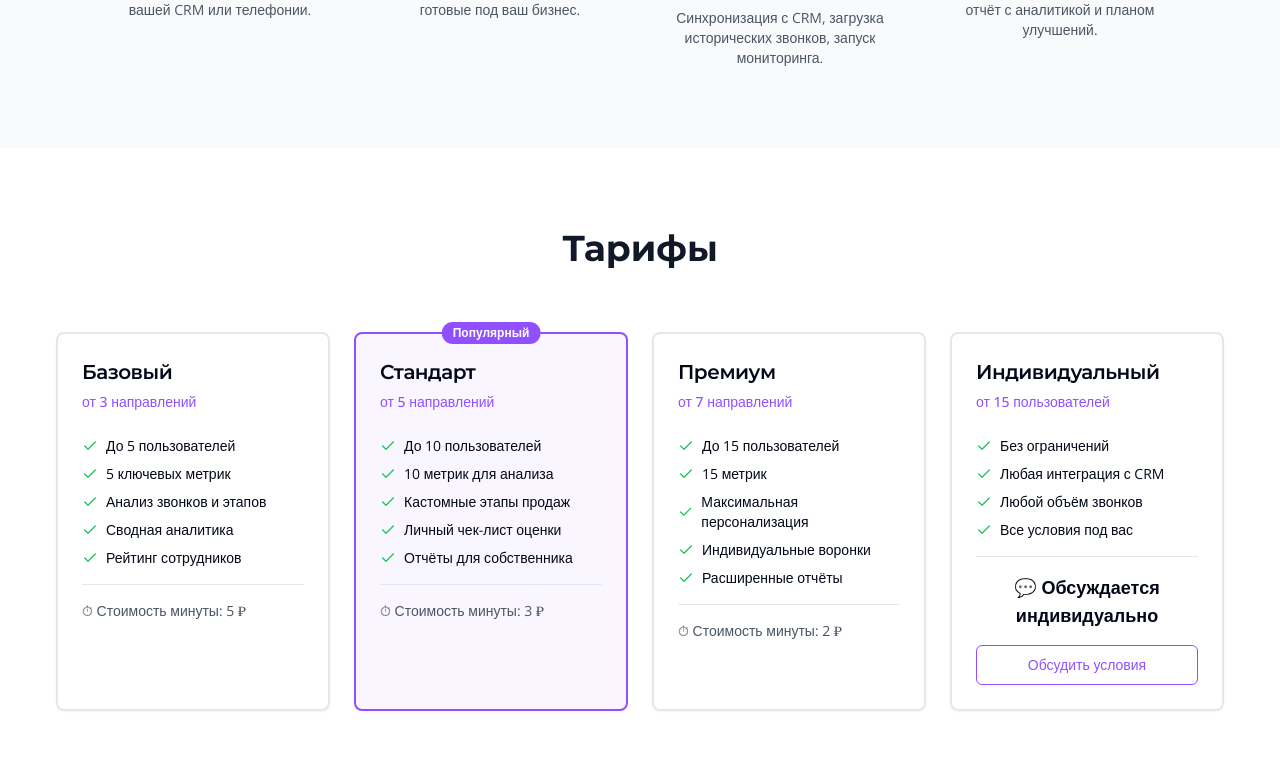
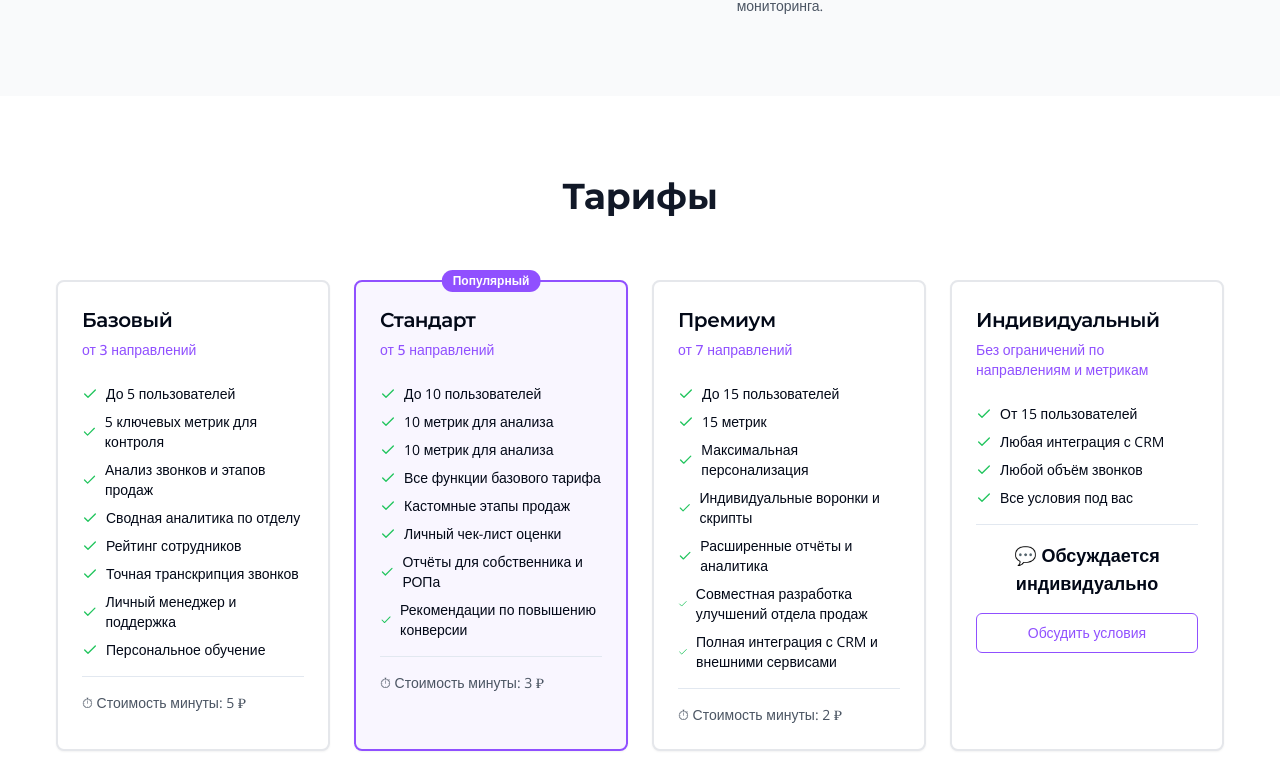
Before and after one commit to baselike/ai-qc-website, a React (Vite) app: page / in a window 1280 px wide. Shown: the part 2813-3572 px from the top of the page. Built offline with nearby package versions, Linux system fonts and the light colour scheme.

Commit message:
тарифы и микроисправления

```diff
--- a/src/pages/Index.tsx
+++ b/src/pages/Index.tsx
@@ -79,7 +79,7 @@ const Index = () => {
             </h2>
           </div>
 
-          <div className="grid md:grid-cols-3 gap-8">
+          <div className="grid md:grid-cols-2 gap-8">
             <Card className="text-center p-8 border-0 shadow-lg">
               <CardHeader>
                 <div className="w-16 h-16 bg-violet/10 rounded-full flex items-center justify-center mx-auto mb-4">
@@ -327,19 +327,31 @@ const Index = () => {
                   </div>
                   <div className="flex items-center">
                     <Icon name="Check" size={16} className="text-green-500 mr-2" />
-                    5 ключевых метрик
+                    5 ключевых метрик для контроля
                   </div>
                   <div className="flex items-center">
                     <Icon name="Check" size={16} className="text-green-500 mr-2" />
-                    Анализ звонков и этапов
+                    Анализ звонков и этапов продаж
                   </div>
                   <div className="flex items-center">
                     <Icon name="Check" size={16} className="text-green-500 mr-2" />
-                    Сводная аналитика
+                    Сводная аналитика по отделу
                   </div>
                   <div className="flex items-center">
                     <Icon name="Check" size={16} className="text-green-500 mr-2" />
                     Рейтинг сотрудников
+                  </div>
+                  <div className="flex items-center">
+                    <Icon name="Check" size={16} className="text-green-500 mr-2" />
+                    Точная транскрипция звонков
+                  </div>
+                  <div className="flex items-center">
+                    <Icon name="Check" size={16} className="text-green-500 mr-2" />
+                    Личный менеджер и поддержка
+                  </div>
+                  <div className="flex items-center">
+                    <Icon name="Check" size={16} className="text-green-500 mr-2" />
+                    Персональное обучение
                   </div>
                 </div>
                 <div className="border-t pt-4">
@@ -373,6 +385,14 @@ const Index = () => {
                   </div>
                   <div className="flex items-center">
                     <Icon name="Check" size={16} className="text-green-500 mr-2" />
+                    10 метрик для анализа
+                  </div>
+                  <div className="flex items-center">
+                    <Icon name="Check" size={16} className="text-green-500 mr-2" />
+                    Все функции базового тарифа
+                  </div>
+                  <div className="flex items-center">
+                    <Icon name="Check" size={16} className="text-green-500 mr-2" />
                     Кастомные этапы продаж
                   </div>
                   <div className="flex items-center">
@@ -381,7 +401,11 @@ const Index = () => {
                   </div>
                   <div className="flex items-center">
                     <Icon name="Check" size={16} className="text-green-500 mr-2" />
-                    Отчёты для собственника
+                    Отчёты для собственника и РОПа
+                  </div>
+                  <div className="flex items-center">
+                    <Icon name="Check" size={16} className="text-green-500 mr-2" />
+                    Рекомендации по повышению конверсии
                   </div>
                 </div>
                 <div className="border-t pt-4">
@@ -416,11 +440,19 @@ const Index = () => {
                   </div>
                   <div className="flex items-center">
                     <Icon name="Check" size={16} className="text-green-500 mr-2" />
-                    Индивидуальные воронки
+                    Индивидуальные воронки и скрипты
                   </div>
                   <div className="flex items-center">
                     <Icon name="Check" size={16} className="text-green-500 mr-2" />
-                    Расширенные отчёты
+                    Расширенные отчёты и аналитика
+                  </div>
+                  <div className="flex items-center">
+                    <Icon name="Check" size={16} className="text-green-500 mr-2" />
+                    Совместная разработка улучшений отдела продаж
+                  </div>
+                  <div className="flex items-center">
+                    <Icon name="Check" size={16} className="text-green-500 mr-2" />
+                    Полная интеграция с CRM и внешними сервисами
                   </div>
                 </div>
                 <div className="border-t pt-4">
@@ -436,14 +468,14 @@ const Index = () => {
                   Индивидуальный
                 </CardTitle>
                 <CardDescription className="text-violet font-medium">
-                  от 15 пользователей
+                  Без ограничений по направлениям и метрикам
                 </CardDescription>
               </CardHeader>
               <CardContent className="space-y-4">
                 <div className="space-y-2 text-sm">
                   <div className="flex items-center">
                     <Icon name="Check" size={16} className="text-green-500 mr-2" />
-                    Без ограничений
+                    От 15 пользователей
                   </div>
                   <div className="flex items-center">
                     <Icon name="Check" size={16} className="text-green-500 mr-2" />
@@ -503,10 +535,12 @@ const Index = () => {
                   <Icon name="Calendar" size={20} className="mr-2" />
                   Записаться на демо
                 </Button>
-                <Button variant="outline" size="lg" className="border-violet text-violet hover:bg-violet/10 px-8 py-4 text-lg">
-                  <Icon name="Phone" size={20} className="mr-2" />
-                  +7 (999) 123-45-67
-                </Button>
+                <a href="tel:+79101307620" >
+                  <Button variant="outline" size="lg" className="border-violet text-violet hover:bg-violet/10 px-8 py-4 text-lg">
+                    <Icon name="Phone" size={20} className="mr-2" />
+                    +7 (910) 130-76-60
+                  </Button>
+                </a>
               </div>
             </div>
           </div>
@@ -830,9 +864,9 @@ const Index = () => {
             <div>
               <h4 className="font-montserrat font-semibold mb-4">Контакты</h4>
               <ul className="space-y-2 text-sm text-gray-600">
-                <li><a href="tel:79101307620">+7 (910) 130-76-20</a></li>
-                <li><a href='https://t.me/rodionov9'>@rodionov9</a></li>
-                <li><a href="email:b2b@baselike-tech.ru">b2b@baselike-tech.ru</a></li>
+                <li><a href="tel:+79101307620" className="hover:text-gray-900">+7 (910) 130-76-20</a></li>
+                <li><a href='https://t.me/rodionov9' className="hover:text-gray-900">@rodionov9</a></li>
+                <li><a href="email:b2b@baselike-tech.ru" className="hover:text-gray-900">b2b@baselike-tech.ru</a></li>
               </ul>
             </div>
           </div>
```
